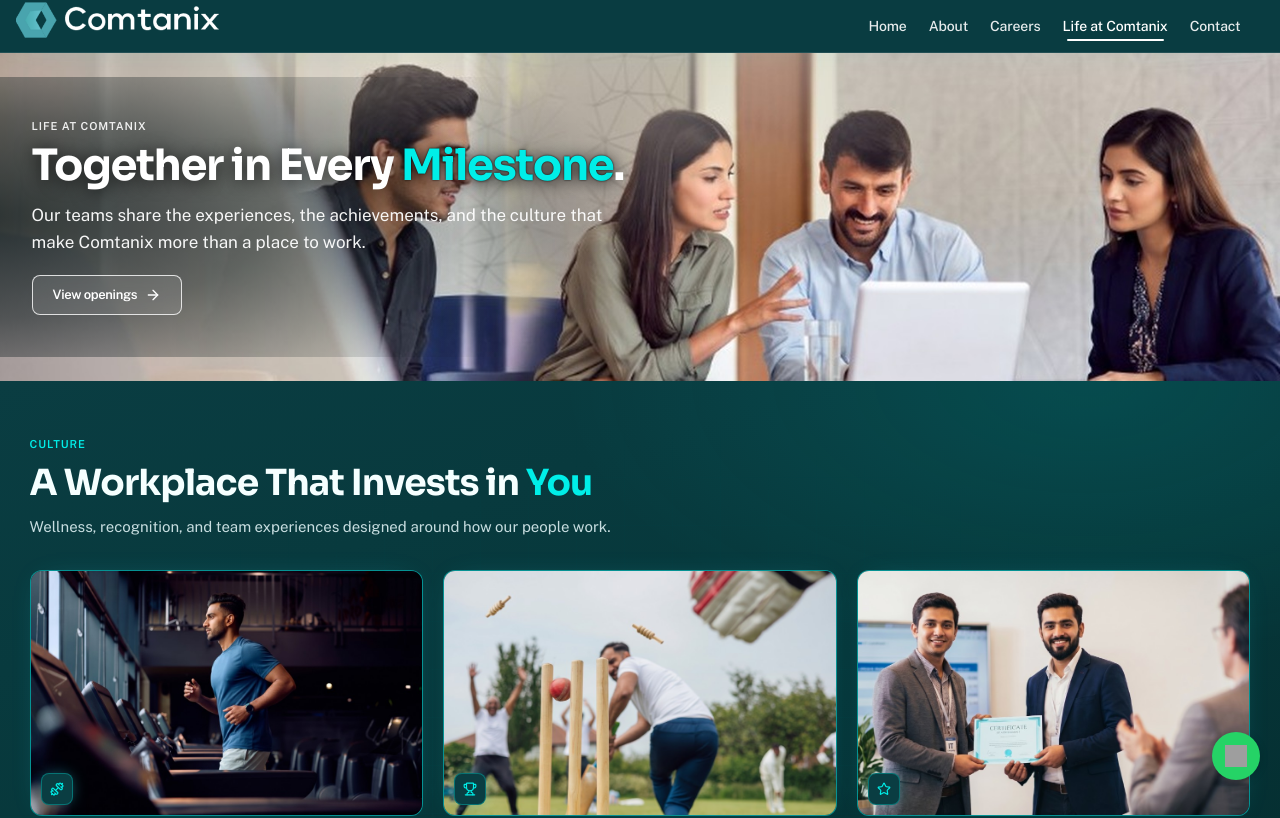
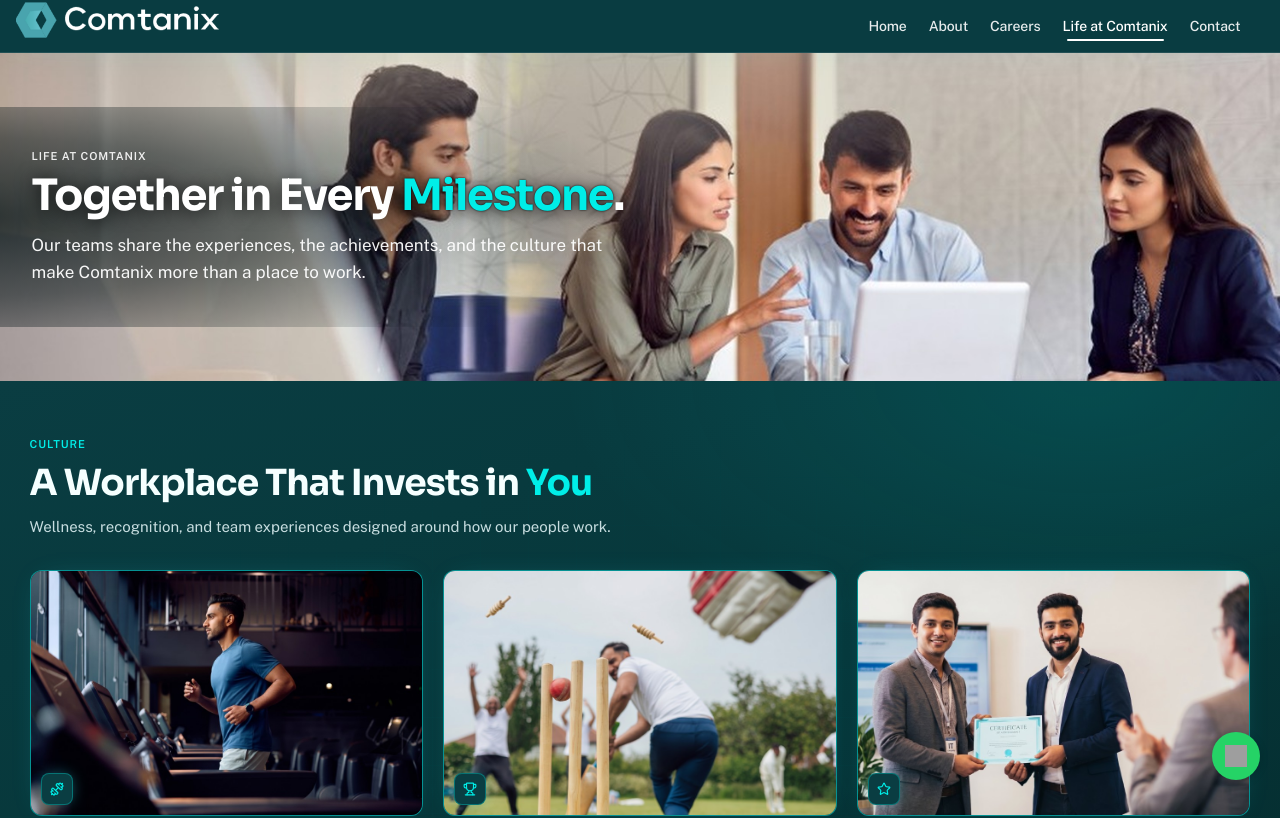
Before and after one commit to adnanhayat531/comtanixcareers, a Next.js app: page /life in a window 1280 px wide. Shown: the top 818 px of the page. Built offline with nearby package versions, Linux system fonts and the light colour scheme; no server answers; grey boxes are pictures that could not be loaded.

Commit message:
Remove Button component and ArrowRight icon from LifePage hero section for a cleaner layout; streamline the hero image presentation.

```diff
--- a/src/app/life/page.tsx
+++ b/src/app/life/page.tsx
@@ -1,8 +1,6 @@
 import type { Metadata } from "next";
 import Image from "next/image";
-import { ArrowRight } from "lucide-react";
 import { BrandAccentText } from "@/components/ui/BrandAccentText";
-import { Button } from "@/components/ui/Button";
 import { PageHero } from "@/components/ui/PageHero";
 import { Container, Section, SectionHeading } from "@/components/ui/Section";
 import { LifeIcon } from "@/components/ui/Icons";
@@ -27,11 +25,7 @@ export default function LifePage() {
         imageFit="cover"
         objectPosition="center 45%"
         className="page-hero-banner w-full !aspect-[1440/369] !h-auto !min-h-0 !max-h-none max-sm:!min-h-[15rem] max-sm:!aspect-auto max-sm:!h-[min(34vh,15rem)]"
-      >
-        <Button href="/careers" variant="outlineLight">
-          View openings <ArrowRight className="h-4 w-4" aria-hidden />
-        </Button>
-      </PageHero>
+      />
 
       <Section className="site-dark-section">
         <Container>
```
